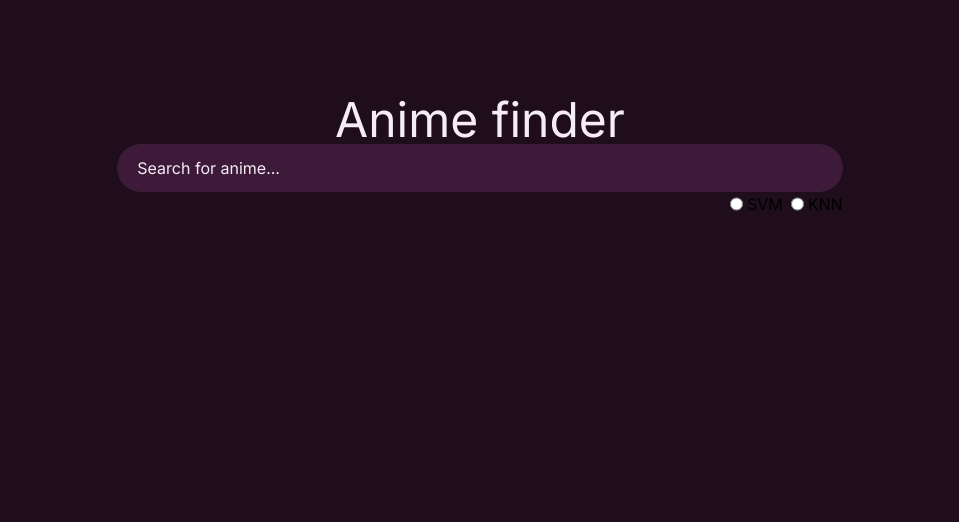
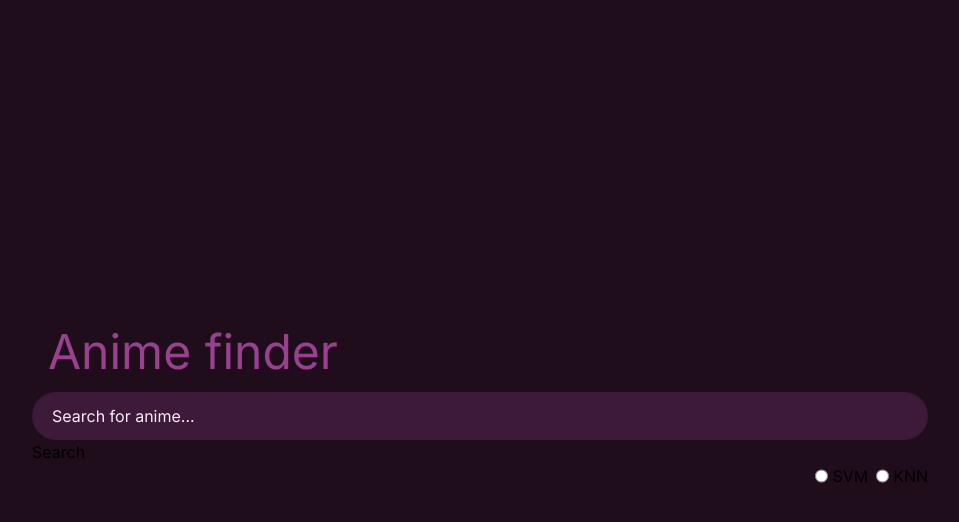
Before and after one commit to Haaguitos/gogaido, a Next.js app: page / in a window 1280 px wide. Shown: the top 522 px of the page, without its empty margins (160-1119 px from the left). Built offline with nearby package versions, Linux system fonts and the light colour scheme; no server answers.

Commit message:
WIP: Config prettier and creating components

```diff
--- a/package.json
+++ b/package.json
@@ -13,14 +13,20 @@
     "@types/react": "18.0.38",
     "@types/react-dom": "18.0.11",
     "autoprefixer": "10.4.14",
+    "axios": "^1.3.6",
     "eslint": "8.39.0",
     "eslint-config-next": "13.3.1",
+    "eslint-plugin-prettier": "^4.2.1",
     "next": "13.2.4",
     "postcss": "8.4.23",
+    "prettier": "^2.8.8",
     "react": "18.2.0",
     "react-dom": "18.2.0",
     "swr": "^2.1.4",
     "tailwindcss": "3.3.1",
     "typescript": "5.0.4"
+  },
+  "devDependencies": {
+    "eslint-config-prettier": "^8.8.0"
   }
 }
--- a/src/app/page.tsx
+++ b/src/app/page.tsx
@@ -1,32 +1,55 @@
 "use client"
 
+import { SearchBar } from '@/components';
+import axios from 'axios';
 import { useState } from "react";
+import useSWR from 'swr';
 
 export default function Home() {
   const [animes, setAnimes] = useState([]);
 
+  const api = axios.create({
+    baseURL: 'https://api.example.com',
+    headers: {
+      'Content-Type': 'application/json',
+    },
+  });
+
+  const fetcher = (...args) => fetch(...args).then(res => res.json())
+
+  const { data, error, isLoading } = useSWR("https://servicodados.ibge.gov.br/api/v1/localidades/distritos", fetcher)
+
+  console.log('data', data)
+  console.log('error', error)
+
   return (
-    <main className="flex bg-pink-900 min-h-screen flex-col items-center p-24">
-      <h1 className="text-5xl text-pink-50">Anime finder</h1>
+    <main className="flex bg-pink-900 min-h-screen flex-col items-center">
+      <div className="flex flex-col w-full max-w-4xl min-h-screen items-center justify-center">
 
-      <div className="flex flex-col justify-center w-2/3">
+        <h1 className="text-5xl text-pink-500 self-start p-4">Anime finder</h1>
+
+        <div className="flex flex-col w-full justify-center">
           <form>
             <input
-            className="w-full px-5 py-1 sm:px-5 sm:py-3 flex-1 text-pink-50 bg-pink-800 focus:bg-pink-900 rounded-full focus:outline-none focus:ring-[1px] focus:ring-pink-800 placeholder:text-pink-50"
+              className="w-full px-5 py-1 sm:px-5 sm:py-3 flex-1 text-pink-50 bg-pink-800 ring-pink-800 focus:bg-pink-900 rounded-full focus:outline-none focus:ring-[1px] focus:ring-pink-800 placeholder:text-pink-50"
               placeholder="Search for anime..."
             />
           </form>
 
+          <SearchBar />
+
           <div className="flex flex-row gap-2 self-end">
             <div className="flex flex-row gap-1">
-            <input type='radio' value="SVM"/>
+              <input type='radio' value="SVM" />
               <label>SVM</label>
             </div>
 
             <div className="flex flex-row gap-1">
-            <input type='radio' value="KNN"/>
+              <input type='radio' value="KNN" />
               <label>KNN</label>
             </div>
+          </div>
+
         </div>
       </div>
     </main>
--- /dev/null
+++ b/src/components/RadioButton.tsx
@@ -0,0 +1,9 @@
+export function RadioButton() {
+    return (
+        <div>
+            <span>
+                Search
+            </span>
+        </div>
+    )
+}
--- /dev/null
+++ b/src/components/SearchBar.tsx
@@ -0,0 +1,9 @@
+export function SearchBar() {
+  return (
+    <div>
+      <span>
+        Search
+      </span>
+    </div>
+  )
+}
--- /dev/null
+++ b/src/components/index.ts
@@ -0,0 +1,4 @@
+import {RadioButton} from "./RadioButton"
+import {SearchBar} from "./SearchBar"
+
+export {RadioButton, SearchBar}
```
Also changed, not shown: .eslintrc.json, 1 other file (tests, documents, lock files or other folders). Lines whose indentation alone changed are shown as unchanged.
